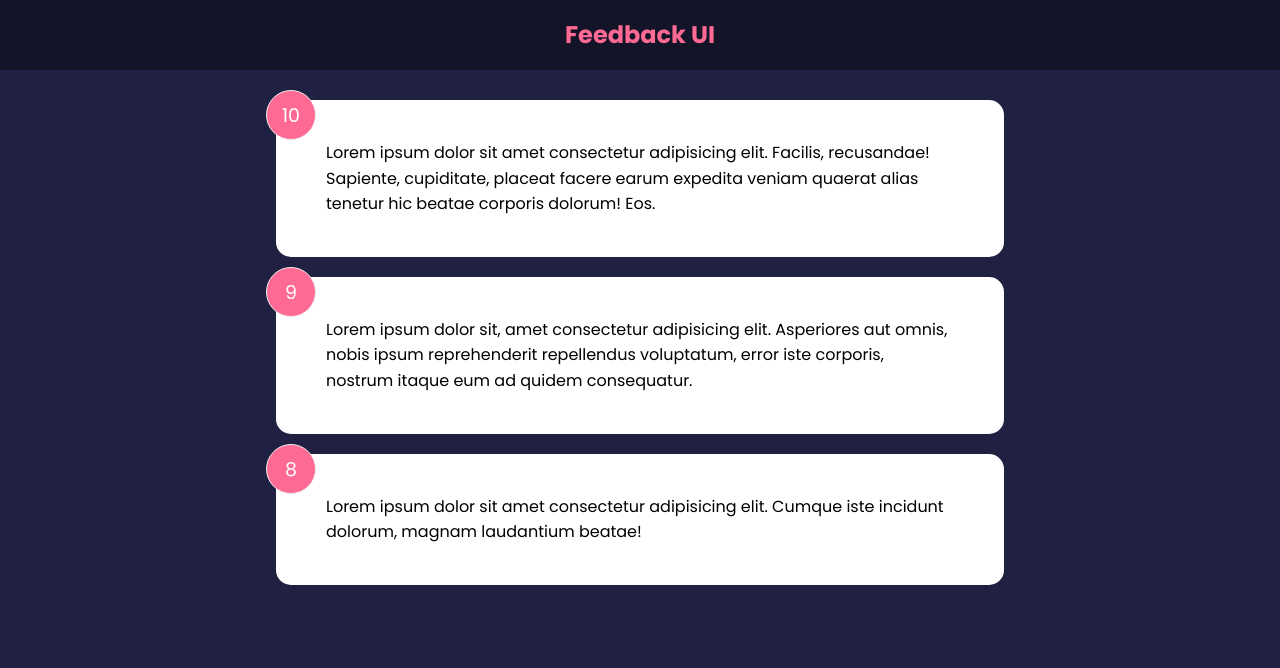
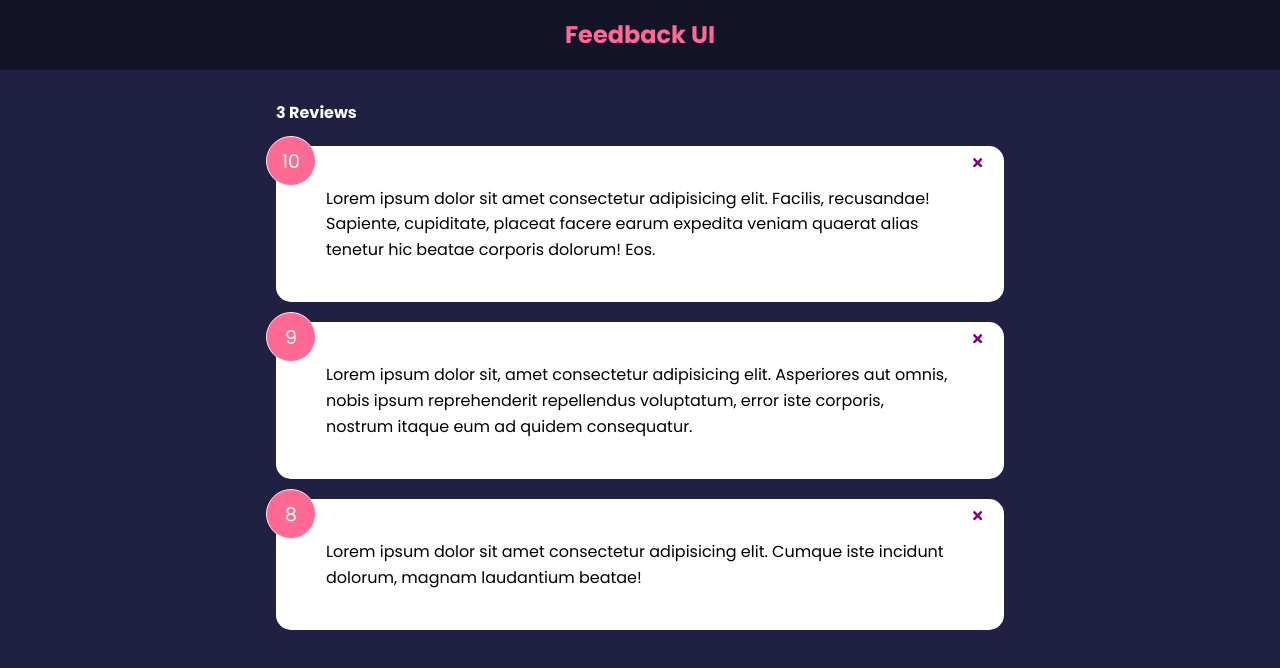
Before and after one commit to sama4549/React-Feedback-App, a React (Create React App) app: page / in a window 1280 px wide. Shown: the top 668 px of the page. Built offline with nearby package versions, Linux system fonts and the light colour scheme.

Commit message:
created functions from app.js using state

```diff
--- a/package.json
+++ b/package.json
@@ -8,6 +8,7 @@
     "@testing-library/user-event": "^13.5.0",
     "react": "^17.0.2",
     "react-dom": "^17.0.2",
+    "react-icons": "^4.3.1",
     "react-scripts": "5.0.0",
     "web-vitals": "^2.1.4"
   },
--- a/src/App.js
+++ b/src/App.js
@@ -2,15 +2,25 @@ import { useState } from 'react';
 import Header from './components/Header';
 import FeedbackList from './components/FeedbackList';
 import FeedbackData from './data/FeedbackData';
+import FeedbackStats from './components/FeedbackStats';
 
 function App() {
     const [feedback, setFeedback] = useState(FeedbackData)
+
+    const deleteList = (id) => {
+        if(window.confirm('Are you sure you would like to delete this item?')) {
+            setFeedback(feedback.filter((item) => {
+                return item.id !== id
+            }))
+        }
+    }
 
     return (
         <>
             <Header />
             <div className="container">
-                <FeedbackList feedback={feedback} />
+                <FeedbackStats feedback={feedback} />
+                <FeedbackList feedback={feedback} handleList={deleteList} />
             </div>
         </>
     )
--- a/src/components/FeedbackItem.jsx
+++ b/src/components/FeedbackItem.jsx
@@ -1,11 +1,15 @@
+import { FaTimes } from 'react-icons/fa'
 import PropTypes from 'prop-types'
 import Card from "./shared/Card"
 
-function FeedbackItem({ item }) {
+function FeedbackItem({ item, handleList }) {
 
     return (
         <Card>
             <div className="num-display">{item.rating}</div>
+            <button className='close' onClick={() => handleList(item.id)}>
+                <FaTimes color='purple' />
+            </button>
             <div className="text-display">{item.text}</div>
         </Card>
     )
--- a/src/components/FeedbackList.jsx
+++ b/src/components/FeedbackList.jsx
@@ -1,7 +1,7 @@
 import PropTypes from 'prop-types'
 import FeedbackItem from './FeedbackItem'
 
-function FeedbackList({ feedback }) {
+function FeedbackList({ feedback, handleList }) {
     if(!feedback || feedback.length === 0) {
         return <p>No Feedback Yet</p>
     }
@@ -9,7 +9,7 @@ function FeedbackList({ feedback }) {
     return (
         <div className="feedback-list">
             {feedback.map((item) => (
-                <FeedbackItem key={item.id} item={item} />
+                <FeedbackItem key={item.id} item={item} handleList={handleList} />
             ))}
         </div>
   )
--- /dev/null
+++ b/src/components/FeedbackStats.jsx
@@ -0,0 +1,9 @@
+import React from 'react';
+
+function FeedbackStats({ feedback }) {
+  return <div className='feedback-stats'>
+      <h4>{feedback.length} Reviews</h4>
+  </div>;
+}
+
+export default FeedbackStats;
```
Also changed, not shown: 1 other file (tests, documents, lock files or other folders).
